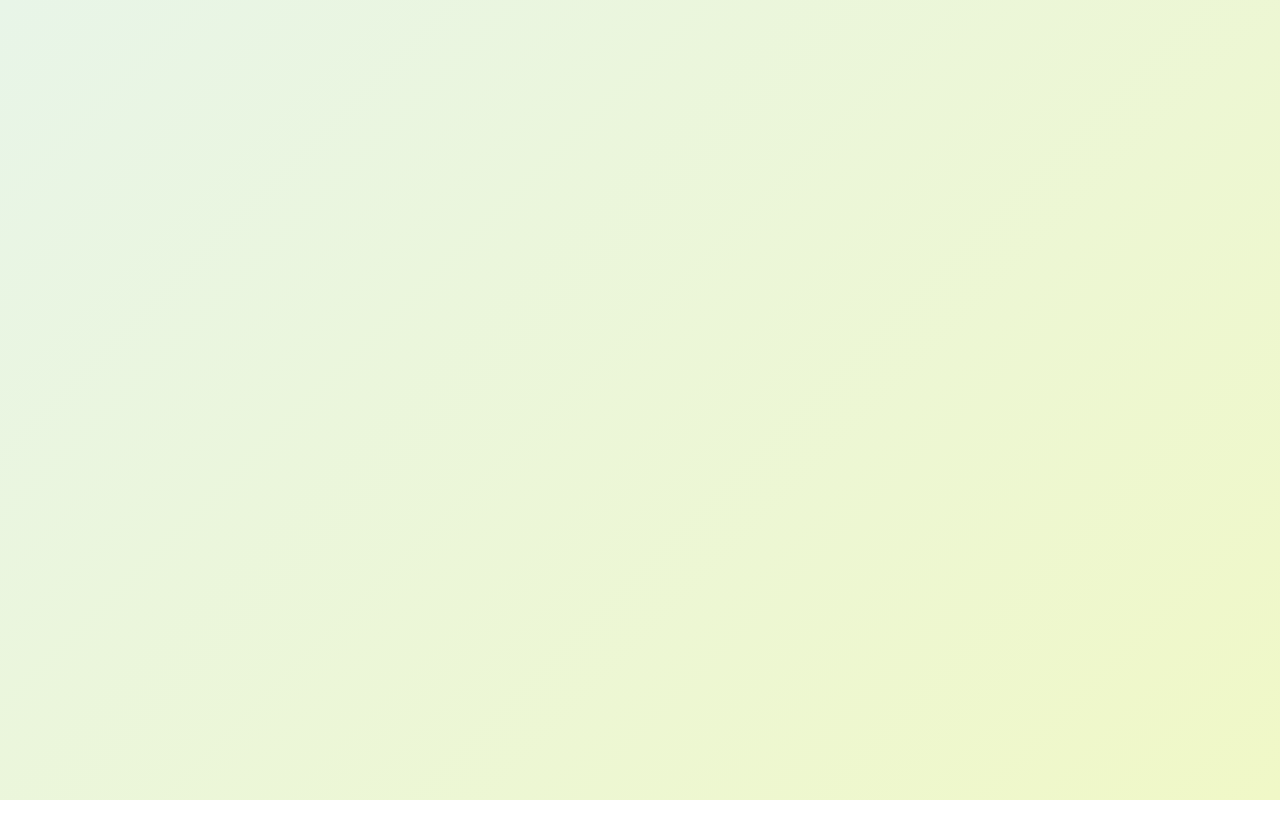
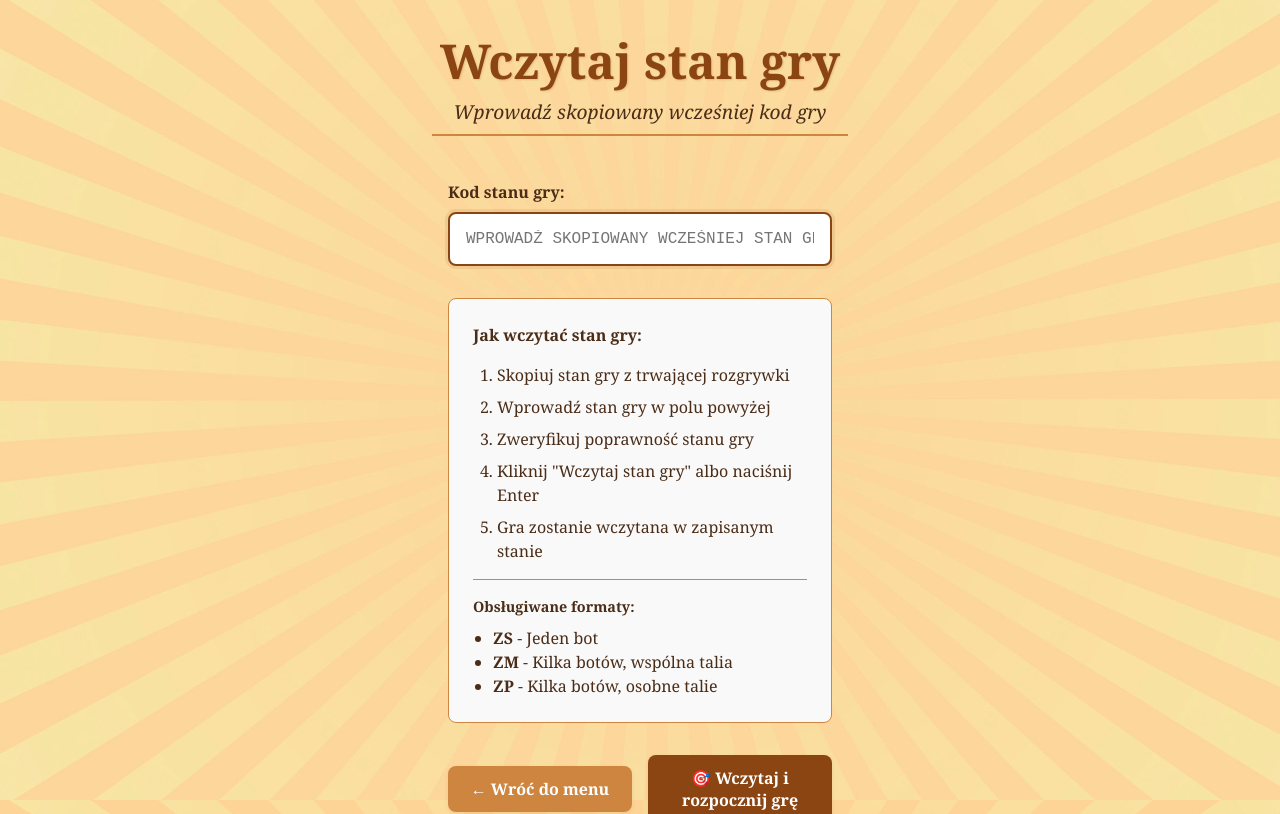
Before and after one commit to lukmarcus/spolka-zoo-bot-pomocnik, a React (Vite) app: page /load in a window 1280 px wide. Before the commit this address had no page. Shown: the top 814 px of the page. Built offline with nearby package versions, Linux system fonts and the light colour scheme.

Commit message:
load modal refactored into load page

```diff
--- a/src/App.tsx
+++ b/src/App.tsx
@@ -2,6 +2,7 @@ import { BrowserRouter as Router, Routes, Route } from "react-router-dom";
 import { GameProvider } from "@lib/GameContext";
 import Home from "@ui/Home";
 import Game from "@game/Game";
+import LoadGame from "@ui/LoadGame";
 import "./globals.css";
 
 function App() {
@@ -11,6 +12,7 @@ function App() {
         <Routes>
           <Route path="/" element={<Home />} />
           <Route path="/game" element={<Game />} />
+          <Route path="/load" element={<LoadGame />} />
         </Routes>
       </Router>
     </GameProvider>
--- a/src/components/ui/Home.tsx
+++ b/src/components/ui/Home.tsx
@@ -1,15 +1,12 @@
-import React, { useState } from "react";
+import React from "react";
 import { useNavigate } from "react-router-dom";
 import Layout from "./Layout";
-import LoadGameModal from "./LoadGameModal";
 import { useGame } from "@lib/GameContext";
-import type { GameState } from "@lib/types";
 import styles from "./Home.module.css";
 
 const Home: React.FC = () => {
   const navigate = useNavigate();
-  const { loadGame, newGame } = useGame();
-  const [isLoadModalOpen, setIsLoadModalOpen] = useState(false);
+  const { newGame } = useGame();
 
   const handleStartGame = () => {
     newGame(); // Always start fresh game
@@ -28,7 +25,7 @@ const Home: React.FC = () => {
       id: "load-game",
       title: "Wczytaj stan gry",
       description: "Użyj zapisanego kodu stanu gry",
-      action: () => setIsLoadModalOpen(true),
+      action: () => navigate("/load"),
       disabled: false,
     },
   ];
@@ -63,16 +60,6 @@ const Home: React.FC = () => {
           </button>
         ))}
       </div>
-
-      <LoadGameModal
-        isOpen={isLoadModalOpen}
-        onClose={() => setIsLoadModalOpen(false)}
-        onLoadGame={(gameState: GameState) => {
-          loadGame(gameState);
-          setIsLoadModalOpen(false);
-          navigate("/game");
-        }}
-      />
     </Layout>
   );
 };
--- /dev/null
+++ b/src/components/ui/LoadGame.module.css
@@ -0,0 +1,186 @@
+/* LoadGame Component Styles */
+
+.container {
+  max-width: 600px;
+  margin: 0 auto;
+  padding: 2rem 1rem;
+}
+
+.inputSection {
+  margin-bottom: 2rem;
+}
+
+.label {
+  display: block;
+  margin-bottom: 0.5rem;
+  font-weight: 600;
+  color: var(--text-primary);
+  font-size: var(--font-size-base);
+}
+
+.input {
+  width: 100%;
+  padding: 1rem;
+  border-radius: var(--border-radius);
+  font-family: monospace;
+  font-size: 1rem;
+  background: white;
+  text-transform: uppercase;
+  border: 2px solid var(--card-border);
+  transition: border-color 0.2s ease, box-shadow 0.2s ease;
+}
+
+.input:focus {
+  outline: none;
+  border-color: var(--button-primary);
+  box-shadow: 0 0 0 3px rgba(139, 69, 19, 0.1);
+}
+
+.input.error {
+  border-color: #dc3545;
+  background: #fff5f5;
+}
+
+.errorMessage {
+  color: #dc3545;
+  font-size: 0.9rem;
+  margin-top: 0.5rem;
+  font-weight: 500;
+}
+
+.preview {
+  background: #e8f5e8;
+  border: 2px solid #28a745;
+  border-radius: var(--border-radius);
+  padding: 1.5rem;
+  margin-bottom: 2rem;
+}
+
+.previewTitle {
+  margin: 0 0 1rem 0;
+  color: #155724;
+  font-size: var(--font-size-lg);
+  font-weight: 600;
+}
+
+.previewContent {
+  font-size: var(--font-size-base);
+  color: #155724;
+  line-height: 1.6;
+}
+
+.previewItem {
+  margin-bottom: 0.5rem;
+}
+
+.previewItem:last-child {
+  margin-bottom: 0;
+}
+
+.deckExhausted {
+  color: #d63384;
+  font-weight: 600;
+}
+
+.instructions {
+  background: #f9f9f9;
+  padding: 1.5rem;
+  border-radius: var(--border-radius);
+  border: 1px solid var(--card-border);
+  margin-bottom: 2rem;
+}
+
+.instructionsTitle {
+  margin: 0 0 1rem 0;
+  color: var(--text-primary);
+  font-size: var(--font-size-base);
+  font-weight: 600;
+}
+
+.instructionsList {
+  margin: 0;
+  padding-left: 1.5rem;
+  color: var(--text-primary);
+}
+
+.instructionsList li {
+  margin-bottom: 0.5rem;
+}
+
+.formatsInfo {
+  margin-top: 1rem;
+  padding-top: 1rem;
+  border-top: 1px solid var(--card-border);
+}
+
+.formatsInfo h4 {
+  margin: 0 0 0.5rem 0;
+  font-size: 0.9rem;
+  color: var(--text-primary);
+}
+
+.formatsInfo ul {
+  margin: 0;
+  padding-left: 1.25rem;
+}
+
+.botPositions {
+  margin-left: 1rem;
+  margin-top: 0.25rem;
+}
+
+.botPosition {
+  margin-bottom: 0.25rem;
+  font-family: monospace;
+  font-size: 0.9rem;
+}
+
+.actions {
+  display: flex;
+  gap: 1rem;
+  justify-content: space-between;
+  align-items: center;
+}
+
+.actions button {
+  flex: 1;
+}
+
+/* Mobile Responsive */
+@media (max-width: 768px) {
+  .container {
+    padding: 1rem 0.5rem;
+  }
+
+  .actions {
+    flex-direction: column;
+    gap: 0.75rem;
+  }
+
+  .actions button {
+    width: 100%;
+  }
+
+  .instructions {
+    margin-bottom: 1.5rem;
+  }
+
+  .preview {
+    margin-bottom: 1.5rem;
+  }
+}
+
+@media (max-width: 480px) {
+  .input {
+    font-size: 0.9rem;
+    padding: 0.75rem;
+  }
+
+  .instructions {
+    padding: 1rem;
+  }
+
+  .preview {
+    padding: 1rem;
+  }
+}
--- a/src/components/ui/LoadGameModal.tsx
+++ b/src/components/ui/LoadGame.tsx
@@ -1,24 +1,17 @@
-// LoadGameModal - Component for loading game state from code
-// v0.2.3 - Game state preview and improved UX
+// LoadGame - Full-screen component for loading game state from code
+// Converted from LoadGameModal to provide better UX and responsive design
 
 import { useState } from "react";
-import BaseModal from "./BaseModal";
-import baseStyles from "./BaseModal.module.css";
-import styles from "./LoadGameModal.module.css";
+import { useNavigate } from "react-router-dom";
+import Layout from "./Layout";
+import styles from "./LoadGame.module.css";
 import { loadFromShareableCode, previewGameCode } from "@lib/gameStorage";
-import type { GameState, GameCodePreview } from "@lib/types";
+import { useGame } from "@lib/GameContext";
+import type { GameCodePreview } from "@lib/types";
 
-interface LoadGameModalProps {
-  isOpen: boolean;
-  onClose: () => void;
-  onLoadGame: (gameState: GameState) => void;
-}
-
-export default function LoadGameModal({
-  isOpen,
-  onClose,
-  onLoadGame,
-}: LoadGameModalProps) {
+export default function LoadGame() {
+  const navigate = useNavigate();
+  const { loadGame } = useGame();
   const [gameCode, setGameCode] = useState("");
   const [isLoading, setIsLoading] = useState(false);
   const [error, setError] = useState<string | null>(null);
@@ -134,6 +127,7 @@ export default function LoadGameModal({
       }
     }
   };
+
   const handleLoadGame = async () => {
     if (!gameCode.trim()) {
       setError("Wprowadź kod gry");
@@ -152,8 +146,8 @@ export default function LoadGameModal({
     try {
       const gameState = loadFromShareableCode(gameCode);
       if (gameState) {
-        onLoadGame(gameState);
-        handleClose();
+        loadGame(gameState);
+        navigate("/game");
       } else {
         setError("Nie udało się wczytać gry. Sprawdź kod i spróbuj ponownie.");
       }
@@ -164,13 +158,6 @@ export default function LoadGameModal({
     }
   };
 
-  const handleClose = () => {
-    setGameCode("");
-    setError(null);
-    setGamePreview(null);
-    onClose();
-  };
-
   const handleKeyDown = (e: React.KeyboardEvent) => {
     if (e.key === "Enter" && !isLoading) {
       handleLoadGame();
@@ -178,19 +165,18 @@ export default function LoadGameModal({
   };
 
   // Check if the current code is valid for button activation
-  // Button should be disabled if code is empty, too short, or preview shows invalid
   const isCodeValid =
     gameCode.length > 0 && (gamePreview === null ? false : gamePreview.isValid);
 
   return (
-    <BaseModal
-      isOpen={isOpen}
-      title="📥 Wczytaj stan gry"
-      onClose={handleClose}
-      maxWidth="500px"
+    <Layout
+      title="Wczytaj stan gry"
+      subtitle="Wprowadź skopiowany wcześniej kod gry"
+      backgroundType="home"
     >
-      <div className={baseStyles.content}>
-        <label className={styles.label}>Stan gry:</label>
+      <div className={styles.container}>
+        <div className={styles.inputSection}>
+          <label className={styles.label}>Kod stanu gry:</label>
           <input
             type="text"
             value={gameCode}
@@ -198,15 +184,14 @@ export default function LoadGameModal({
             onKeyDown={handleKeyDown}
             placeholder="Wprowadź skopiowany wcześniej stan gry"
             className={`${styles.input} ${error ? styles.error : ""}`}
-          disabled={isLoading}
             autoFocus
           />
-
-        {error && <p className={styles.error}>⚠️ {error}</p>}
+          {error && <div className={styles.errorMessage}>{error}</div>}
+        </div>
 
         {gamePreview && gamePreview.isValid && (
           <div className={styles.preview}>
-            <h4 className={styles.previewTitle}>✅ Podgląd stanu gry</h4>
+            <h3 className={styles.previewTitle}>✅ Podgląd stanu gry</h3>
             <div className={styles.previewContent}>
               {gamePreview.botCount === 1 ? (
                 <>
@@ -234,9 +219,9 @@ export default function LoadGameModal({
                   {gamePreview.botPositions ? (
                     <div className={styles.previewItem}>
                       <strong>Pozycje botów:</strong>
-                      <div style={{ marginLeft: "1rem", marginTop: "0.25rem" }}>
+                      <div className={styles.botPositions}>
                         {gamePreview.botPositions.map((bot) => (
-                          <div key={bot.botId}>
+                          <div key={bot.botId} className={styles.botPosition}>
                             Bot {bot.botId}: {bot.position}
                             {bot.botId === gamePreview.currentBot ? " ⬅️" : ""}
                           </div>
@@ -251,12 +236,19 @@ export default function LoadGameModal({
                   )}
                 </>
               )}
+              {gamePreview.isDeckExhausted && (
+                <div
+                  className={`${styles.previewItem} ${styles.deckExhausted}`}
+                >
+                  ⚠️ Talia wyczerpana
+                </div>
+              )}
             </div>
           </div>
         )}
 
         <div className={styles.instructions}>
-          <h4 className={styles.instructionsTitle}>Jak wczytać stan gry:</h4>
+          <h3 className={styles.instructionsTitle}>Jak wczytać stan gry:</h3>
           <ol className={styles.instructionsList}>
             <li>Skopiuj stan gry z trwającej rozgrywki</li>
             <li>Wprowadź stan gry w polu powyżej</li>
@@ -264,25 +256,36 @@ export default function LoadGameModal({
             <li>Kliknij "Wczytaj stan gry" albo naciśnij Enter</li>
             <li>Gra zostanie wczytana w zapisanym stanie</li>
           </ol>
+
+          <div className={styles.formatsInfo}>
+            <h4>Obsługiwane formaty:</h4>
+            <ul>
+              <li>
+                <strong>ZS</strong> - Jeden bot
+              </li>
+              <li>
+                <strong>ZM</strong> - Kilka botów, wspólna talia
+              </li>
+              <li>
+                <strong>ZP</strong> - Kilka botów, osobne talie
+              </li>
+            </ul>
           </div>
         </div>
 
-      <div className={`${baseStyles.actions} ${styles.actions}`}>
-        <button
-          className={`${baseStyles.button} ${baseStyles.cancelButton}`}
-          onClick={handleClose}
-          disabled={isLoading}
-        >
-          Anuluj
+        <div className={styles.actions}>
+          <button className="btn-secondary" onClick={() => navigate("/")}>
+            ← Wróć do menu
           </button>
           <button
-          className={`${baseStyles.button} ${baseStyles.confirmButton}`}
+            className="btn-primary"
             onClick={handleLoadGame}
-          disabled={isLoading || !isCodeValid}
+            disabled={!isCodeValid || isLoading}
           >
-          {isLoading ? "🔄 Wczytywanie..." : "📥 Wczytaj stan gry"}
+            {isLoading ? "Wczytywanie..." : "🎯 Wczytaj i rozpocznij grę"}
           </button>
         </div>
-    </BaseModal>
+      </div>
+    </Layout>
   );
 }
--- a/src/components/ui/LoadGameModal.module.css
+++ /dev/null
@@ -1,103 +0,0 @@
-/* LoadGameModal Styles - Unique styles extending BaseModal */
-/* v0.2.3 - Dedicated styles for load game modal */
-
-.label {
-  display: block;
-  margin-bottom: 0.5rem;
-  font-weight: 500;
-  color: var(--text-primary);
-}
-
-.input {
-  width: 100%;
-  padding: 0.75rem;
-  border-radius: var(--border-radius);
-  font-family: monospace;
-  font-size: 0.9rem;
-  background: white;
-  text-transform: uppercase;
-  margin-bottom: 0.5rem;
-  border: 1px solid var(--card-border);
-  transition: border-color 0.2s ease;
-}
-
-.input:focus {
-  outline: none;
-  border-color: var(--button-primary);
-  box-shadow: 0 0 0 2px rgba(139, 69, 19, 0.1);
-}
-
-.input.error {
-  border-color: #dc3545;
-  background: #fff5f5;
-}
-
-.error {
-  color: #dc3545;
-  font-size: 0.85rem;
-  margin: 0.25rem 0 0.5rem 0;
-}
-
-.preview {
-  background: #e8f5e8;
-  border: 1px solid #28a745;
-  border-radius: var(--border-radius);
-  padding: 0.75rem;
-  margin: 0.5rem 0;
-}
-
-.previewTitle {
-  margin: 0 0 0.5rem 0;
-  color: #155724;
-  font-size: 0.9rem;
-}
-
-.previewContent {
-  font-size: 0.85rem;
-  color: #155724;
-  line-height: 1.4;
-}
-
-.previewItem {
-  margin-bottom: 0.25rem;
-}
-
-.previewItem:last-child {
-  margin-bottom: 0;
-}
-
-.deckExhausted {
-  color: #d63384;
-  font-weight: 500;
-}
-
-.instructions {
-  background: #f9f9f9;
-  padding: 1rem;
-  border-radius: var(--border-radius);
-  border: 1px solid var(--card-border);
-  margin-top: 1.5rem;
-}
-
-.instructionsTitle {
-  margin: 0 0 0.5rem 0;
-  color: var(--text-primary);
-}
-
-.instructionsList {
-  margin: 0;
-  padding-left: 1.25rem;
-  color: var(--text-primary);
-}
-
-/* LoadGameModal specific actions positioning */
-.actions {
-  justify-content: flex-end;
-}
-
-/* Mobile Responsive - LoadGameModal specific */
-@media (max-width: 480px) {
-  .instructions {
-    margin-top: 1rem;
-  }
-}
```
Also changed, not shown: 1 other file (tests, documents, lock files or other folders). Lines whose indentation alone changed are shown as unchanged.
